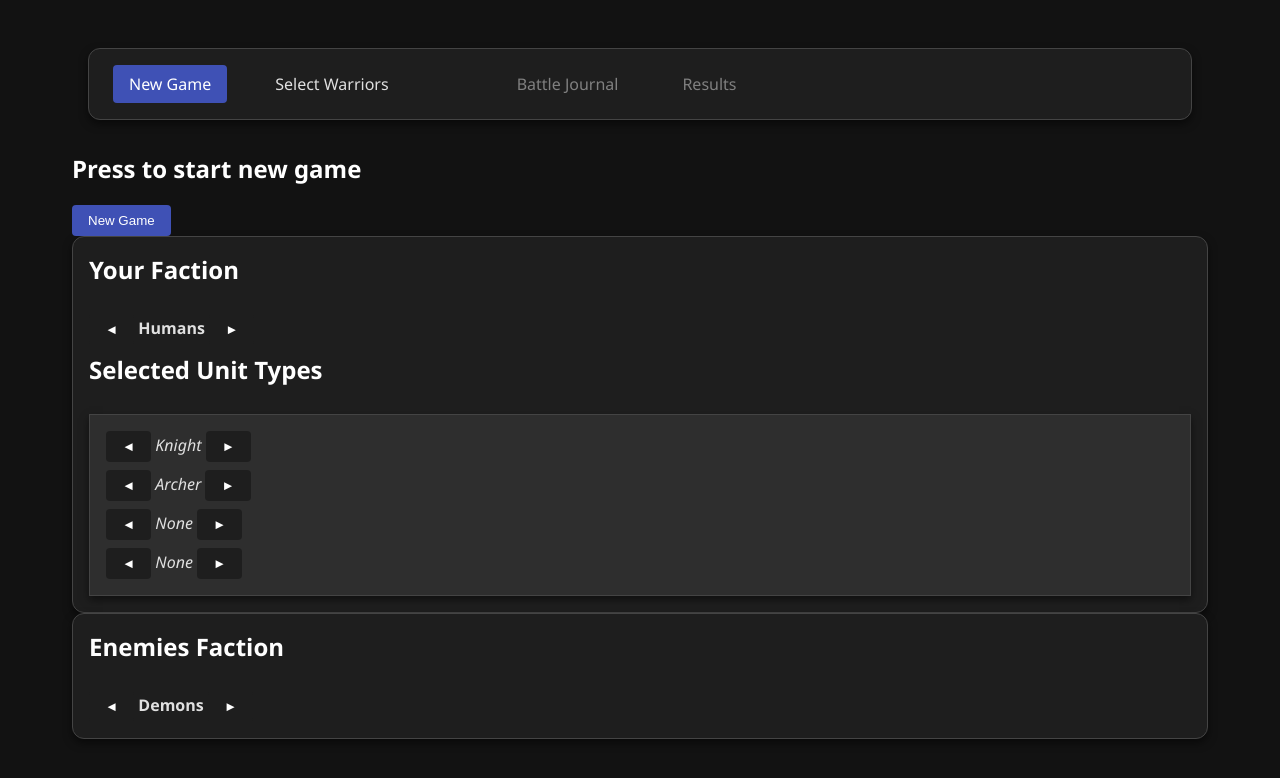
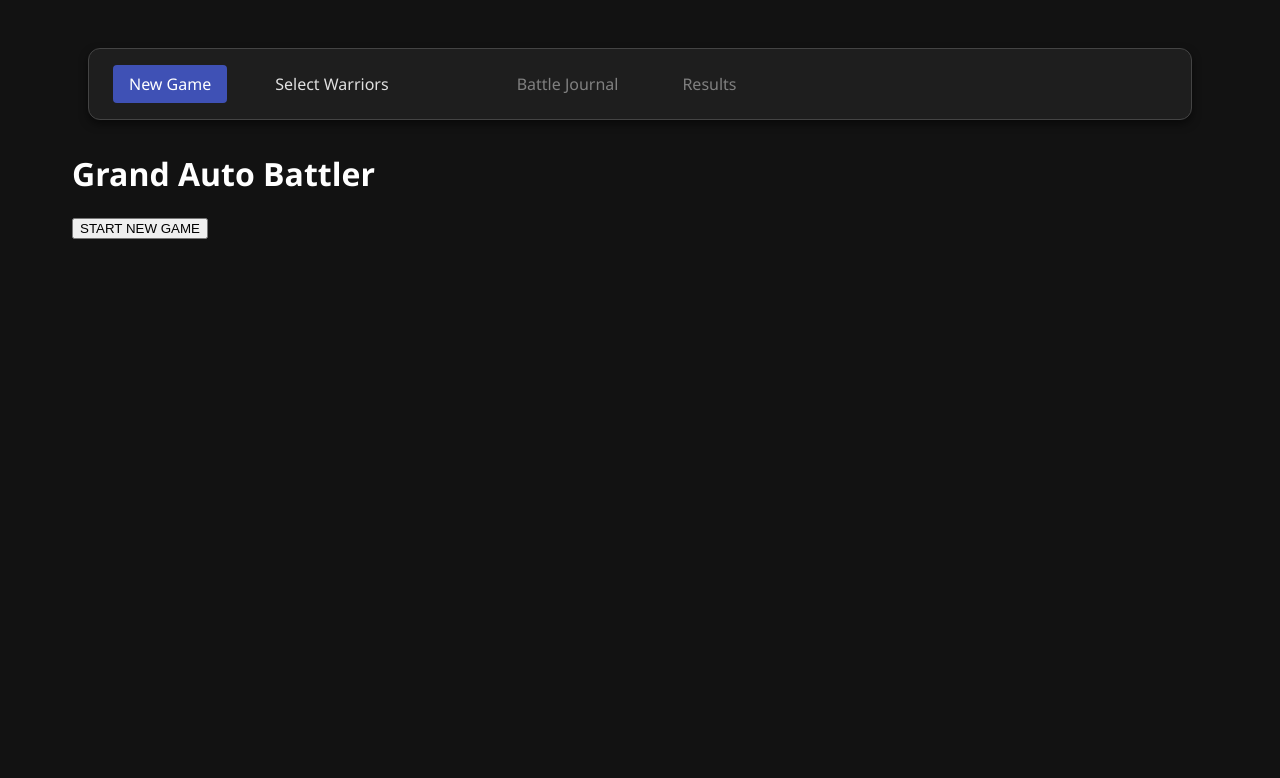
Before and after one commit to AlekseiVasiukov/RustProject, an Angular app in the folder GrandAutoBattler/GrandAutoBattler_Angular_UI/: page /new-game in a window 1280 px wide. Shown: the top 778 px of the page. Built offline with nearby package versions, Linux system fonts and the light colour scheme.

Commit message:
updated new-game component

```diff
--- a/GrandAutoBattler/GrandAutoBattler_Angular_UI/src/app/components/new-game/new-game.html
+++ b/GrandAutoBattler/GrandAutoBattler_Angular_UI/src/app/components/new-game/new-game.html
@@ -1,20 +1,5 @@
-<h2>Press to start new game</h2>
-<button class="btn">New Game</button>
-
-<div class="div-selection">
-  <h2>Your Faction</h2>
-
-  <b><button class="btn_select">◄</button> Humans <button class="btn_select">►</button> </b>
-
-  <h2>Selected Unit Types</h2>
-  <div class="div-selection-for-units">
-    <i><button class="btn_select">◄</button> Knight <button class="btn_select">►</button> </i>
-    <i><button class="btn_select">◄</button> Archer <button class="btn_select">►</button> </i>
-    <i><button class="btn_select">◄</button> None <button class="btn_select">►</button> </i>
-    <i><button class="btn_select">◄</button> None <button class="btn_select">►</button> </i>
-  </div>
+<div class="new-game-container">
+  <h1 class="game-title">Grand Auto Battler</h1>
+  <button (click)="onStartNewGame()">START NEW GAME</button>
+  <!-- class="start-button" -->
 </div>
-<div class="div-selection">
-  <h2>Enemies Faction</h2>
-  <b><button class="btn_select">◄</button> Demons <button class="btn_select">►</button> </b>
-</div>
--- a/GrandAutoBattler/GrandAutoBattler_Angular_UI/src/app/components/new-game/new-game.ts
+++ b/GrandAutoBattler/GrandAutoBattler_Angular_UI/src/app/components/new-game/new-game.ts
@@ -1,9 +1,25 @@
-import { Component } from '@angular/core';
+import { Component, inject } from '@angular/core';
+import { Route, Router } from '@angular/router';
+import { GameSessionService } from '../../core/services/game-session.service';
 
 @Component({
   selector: 'app-new-game',
+  standalone: true,
   imports: [],
   templateUrl: './new-game.html',
   styleUrl: './new-game.scss',
 })
-export class NewGame {}
+export class NewGame {
+  session = inject(GameSessionService);
+  router = inject(Router);
+
+  onStartNewGame() {
+    this.session.startNewGame();
+
+    //by this command, we are starting the timer.
+    //if data arive - we switch to /select-warriors
+    setTimeout(() => {
+      this.router.navigate(['/select-warriors']);
+    }, 100);
+  }
+}
```
